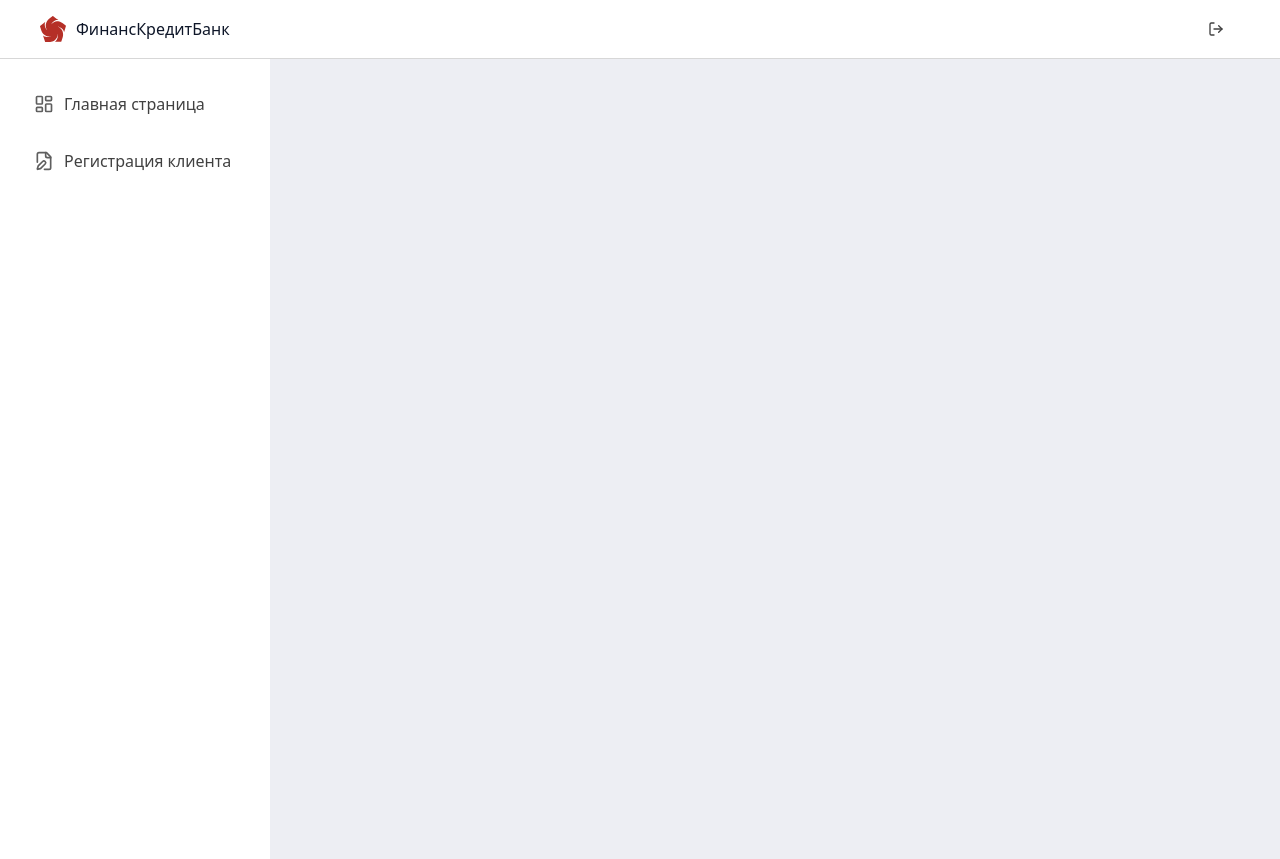
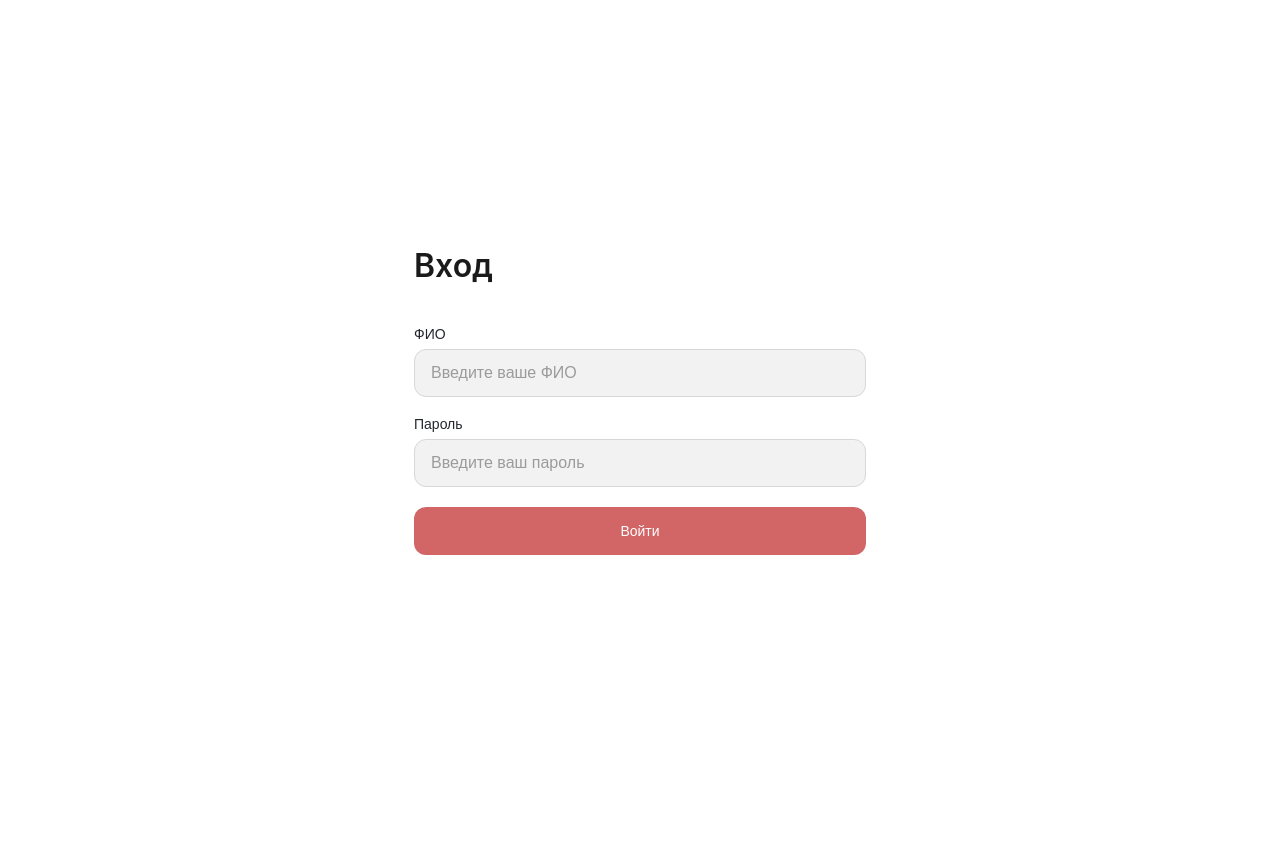
Before and after one commit to ulancho/fcb-panel, a React (Vite) app: page /login in a window 1280 px wide. After the commit the page ends 800 px from the top, so only its background shows below. Built offline with nearby package versions, Linux system fonts and the light colour scheme; no server answers.

Commit message:
navigate to login

```diff
--- a/src/app/App.tsx
+++ b/src/app/App.tsx
@@ -1,17 +1,18 @@
-import { Route, Routes, BrowserRouter } from 'react-router-dom';
+import { Route, Routes, BrowserRouter, Navigate } from 'react-router-dom';
 
 import Cabinet from 'Common/components/cabinet';
 import Login from 'Modules/login';
 
 function App() {
-  const isLoggedIn = true;
+  const isLoggedIn = false;
 
   return (
     <BrowserRouter>
       {isLoggedIn && <Cabinet />}
       {!isLoggedIn && (
         <Routes>
-          <Route path="/" element={<Login />} />
+          <Route path="/login" element={<Login />} />
+          <Route path="*" element={<Navigate to="/login" replace />} />
         </Routes>
       )}
     </BrowserRouter>
```
